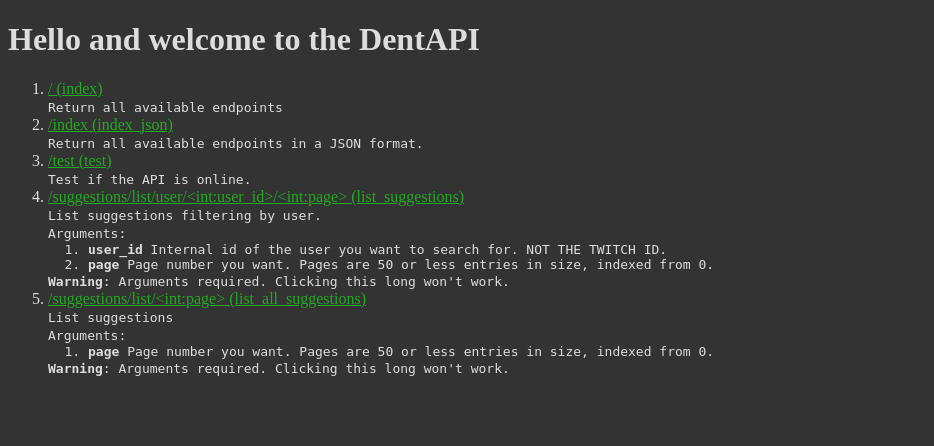
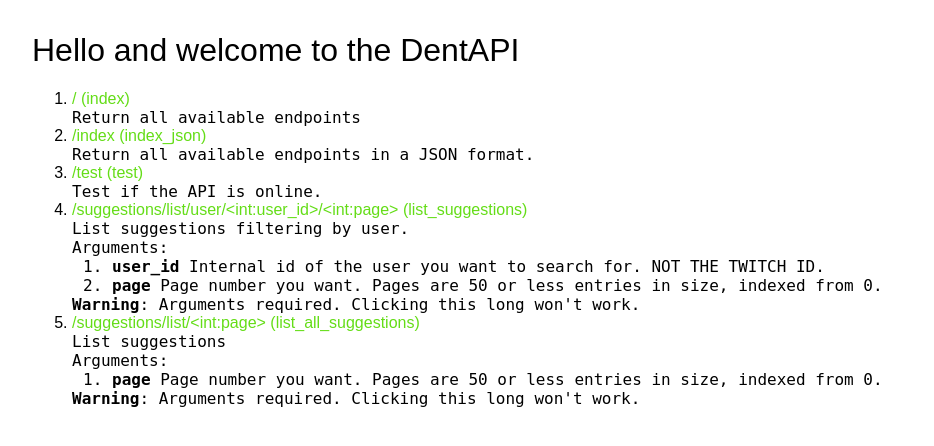
Before and after one commit to Mm2PL/MmsUtilityBot, a Flask app: page / in a window 1280 px wide. Shown: the top 446 px of the page, without its empty margins (0-934 px from the left). Run offline with Flask 2, Linux system fonts and the light colour scheme; parts of the project's set-up code (start-up, migrations or seed data) failed here and were passed over; some web fonts are replaced.

Commit message:
Improved suggestions page

```diff
--- a/web/static/global.css
+++ b/web/static/global.css
@@ -1,4 +1,4 @@
-/*
+/**
  * This is a simple utility bot
  * Copyright (C) 2019 Mm2PL
  *
@@ -16,14 +16,114 @@
  * along with this program.  If not, see <https://www.gnu.org/licenses/>.
  */
 
-body {
-    background-color: #333333;
+@font-face {
+  font-family: 'Fira Code';
+  src: url(/static/FiraCode-Retina.woff2), url(/static/FiraCode-Regular.woff2);
 }
 
-h1, h2, h3, h4, h5, h6, ol, li {
-    color: #dddddd;
+@font-face {
+  font-family: 'Fira Code VF';
+  src: url(/static/FiraCode-VF.woff2);
+}
+
+*,
+::before,
+::after {
+  box-sizing: border-box;
+  -webkit-font-smoothing: antialiased;
+}
+
+:focus {
+  outline: none;
+}
+
+body {
+  margin: 2em;
+  font-family: sans-serif;
+}
+
+code {
+  font-family: 'Fira Code', monospace;
+}
+
+@supports (font-variation-settings: normal) {
+  code {
+    font-family: 'Fira Code VF', monospace;
+  }
+}
+
+.dark body {
+  color: #FAFAFA;
+  background: #212121;
+}
+
+.dark button {
+  background: #EEEEEE;
+  color: #212121;
+}
+
+.dark button:hover {
+  background: #BDBDBD;
+}
+
+.light body {
+  background: #FAFAFA;
+  color: #212121;
+}
+
+.light button {
+  background: #616161;
+  color: #FAFAFA;
+}
+
+.light button:hover {
+  background: #9E9E9E;
+}
+
+.peepoSadDank {
+  background: url(https://cdn.frankerfacez.com/dc/5a/dc5ab2633c6bd46cf17d37cd0d31d72f.png) no-repeat;
+  background-size: 1rem;
+  width: 1rem;
+  height: 1rem;
+  display: inline-block;
+}
+
+.dankCircle {
+  background: url(https://cdn.betterttv.net/emote/5c0bc8e66fa89733b2af374a/3x) no-repeat !important;
+  background: 112px;
+  width: 112px;
+  height: 112px;
+  display: inline-block;
 }
 
 a {
-    color: #22aa22;
+  color: #64DD17;
+  text-decoration: none;
 }
+
+button {
+  box-shadow: 0 3px 6px rgba(0, 0, 0, 0.16), 0 3px 6px rgba(0, 0, 0, 0.23);
+  font-family: sans-serif;
+  font-size: 1em;
+  border-radius: 3px;
+  border: none;
+  cursor: pointer;
+  padding: 10px 20px;
+  transition: .25s;
+  margin: 0 8px;
+}
+
+button:active {
+  box-shadow: none;
+}
+
+h1,
+h2,
+h3 {
+  font-family: sans-serif;
+  font-weight: normal;
+}
+
+li h3 {
+  margin: 8px;
+}
```
